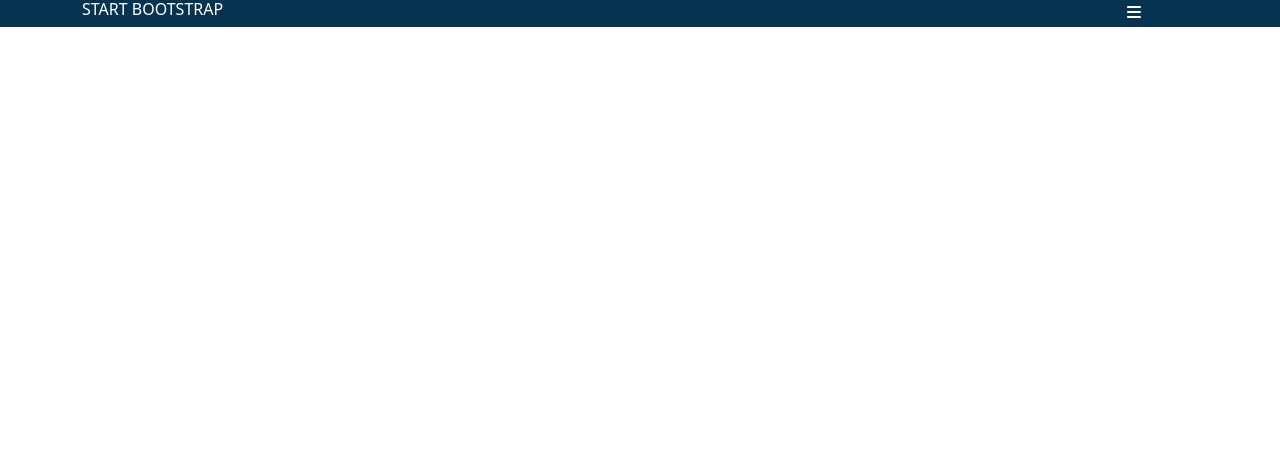
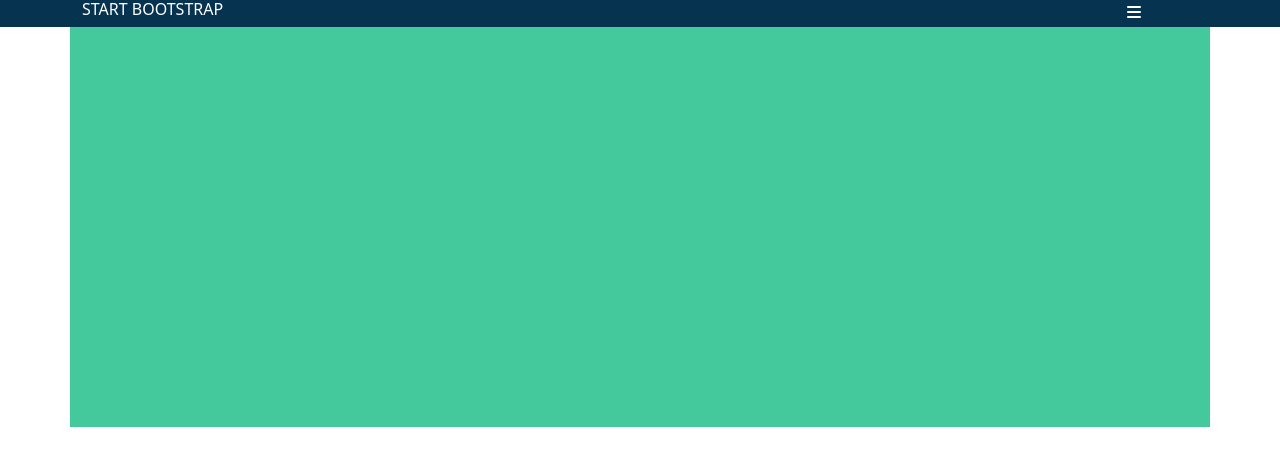
Before and after one commit to alegiunt99/html-css-bootstrap-freelancer, a plain HTML site: page index.html in a window 1280 px wide. Drawn offline with nearby package versions, Linux system fonts and the light colour scheme.

Commit message:
Sezione 1: start bootstrap

```diff
--- a/css/style.css
+++ b/css/style.css
@@ -7,3 +7,11 @@
 .bg-darkblue {
   background-color: rgb(5 51 80);
 }
+
+.bg-greenblue {
+  background-color: rgb(68, 201, 157);
+}
+
+.height-400px {
+  height: 400px;
+}
--- a/index.html
+++ b/index.html
@@ -26,6 +26,58 @@
         </div>
     </div>
 </header>
+
+<!-- Parte centrale con varie sezioni-->
+<main>
+
+    <!-- Sezione 1: Start bootstrap -->
+
+    <section>
+        <div class="container">
+            <div class="row bg-greenblue height-400px justify-content-center">
+                <div class="col-12"></div>
+            </div>
+        </div>
+
+    </section>
+
+
+
+    <!-- Sezione 2: PORTFOLIO -->
+    <section>
+
+    </section>
+
+
+
+    <!-- Sezione 3: ABOUT -->
+    <section>
+
+    </section>
+
+
+
+    <!-- Sezione 4: CONTACT ME -->
+    <section>
+
+    </section>
+
+
+    <!-- Sezione 5: LOCATION -->
+    <section>
+
+    </section>
+
+
+</main>
+
+
+<!-- parte inferiore con Copyright -->
+<footer>
+
+</footer>
+
+
 </body>
 
 </html>
```
